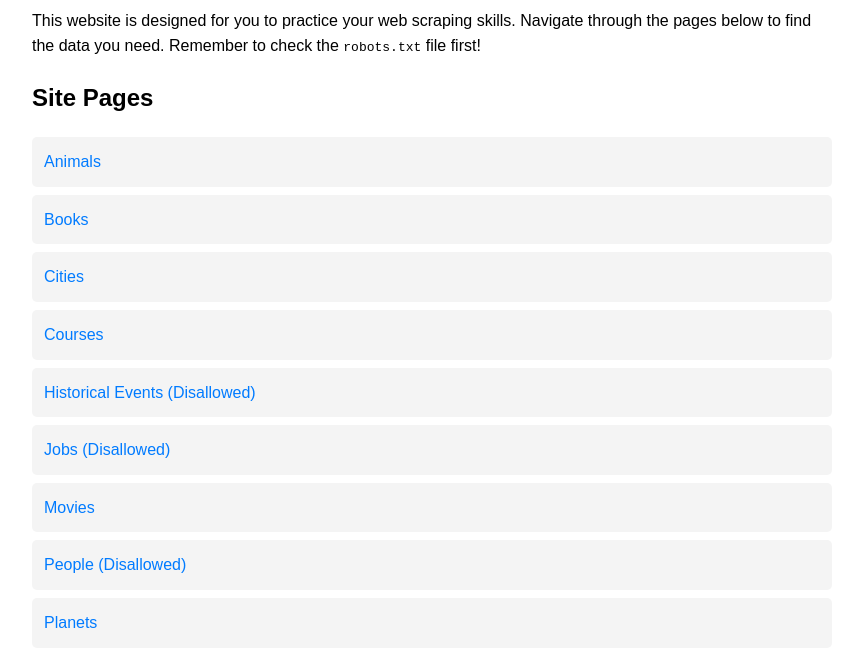
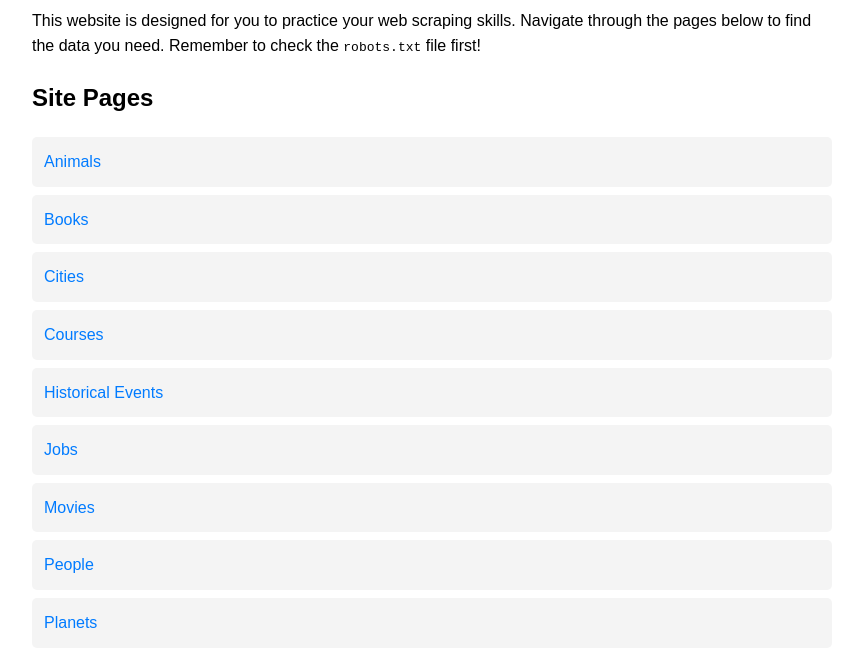
Before and after one commit to dlozilab/test-scrape-site, a plain HTML site: page index.html in a window 1280 px wide. Shown: the part 97-750 px from the top of the page, without its empty margins (208-1050 px from the left). Drawn offline with Linux system fonts and the light colour scheme.

Commit message:
chore: removed the disallowed on index next to links to other pages

```diff
--- a/index.html
+++ b/index.html
@@ -22,10 +22,10 @@
         <li><a href="books.html">Books</a></li>
         <li><a href="cities.html">Cities</a></li>
         <li><a href="courses.html">Courses</a></li>
-        <li><a href="historical-events.html">Historical Events (Disallowed)</a></li>
-        <li><a href="jobs.html">Jobs (Disallowed)</a></li>
+        <li><a href="historical-events.html">Historical Events</a></li>
+        <li><a href="jobs.html">Jobs</a></li>
         <li><a href="movies.html">Movies</a></li>
-        <li><a href="people.html">People (Disallowed)</a></li>
+        <li><a href="people.html">People</a></li>
         <li><a href="planets.html">Planets</a></li>
         <li><a href="quotes.html">Quotes</a></li>
         <li><a href="recipes.html">Recipes</a></li>
```
